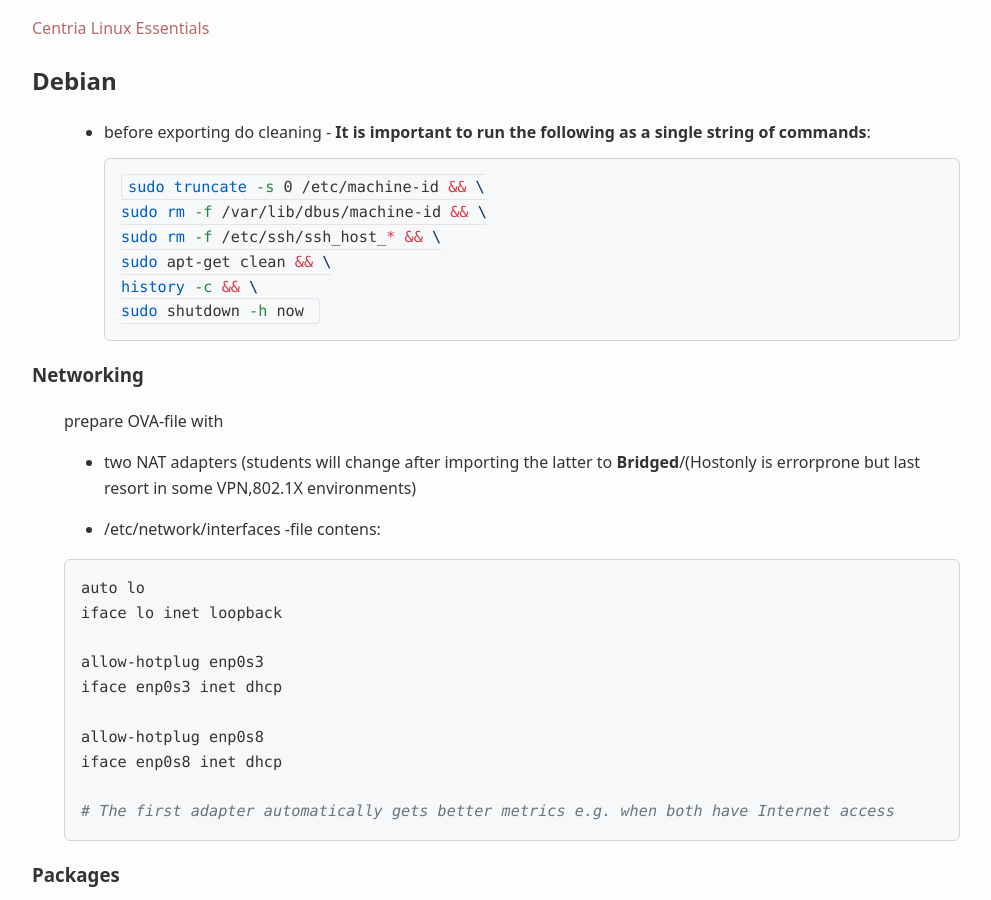
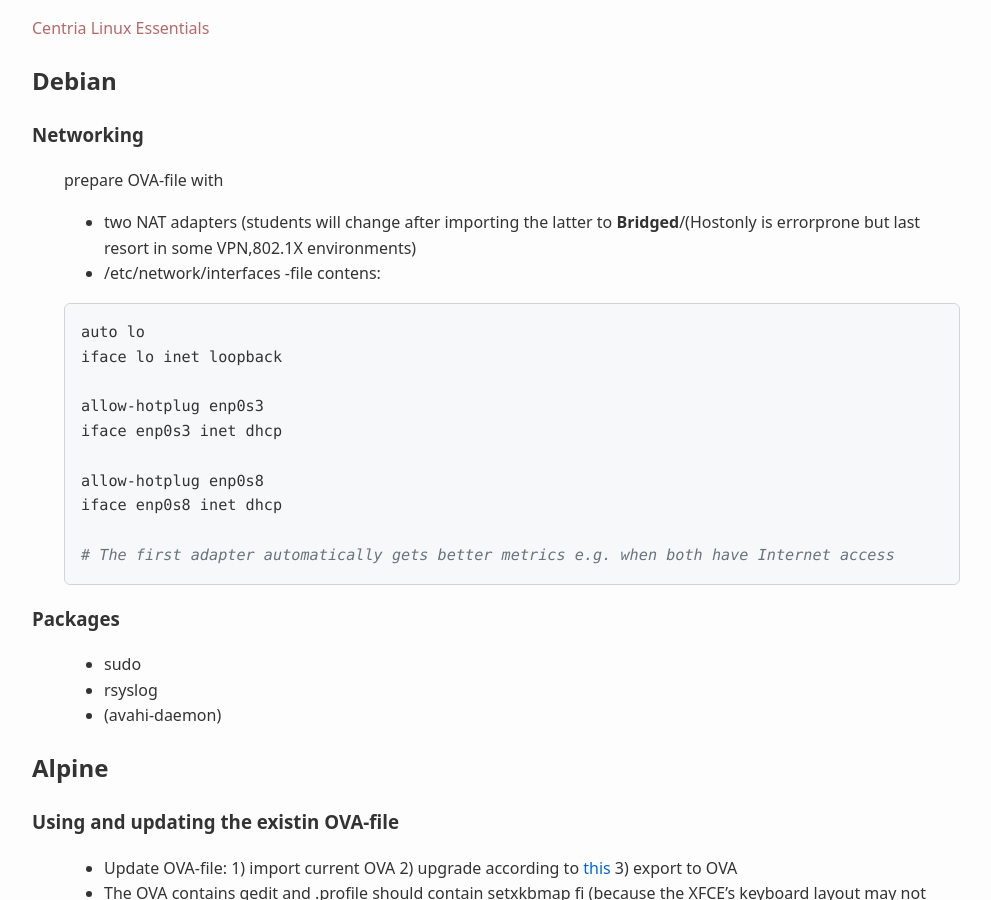
Before and after one commit to averkoc/lxprivate, a Jekyll site: the page built from docs/virtualmachines.md, in a window 1280 px wide and 900 px high. Shown: the whole window, without its empty margins (128-1119 px from the left). Built offline with Jekyll 4.4.1, drawn with Linux system fonts in a browser that asks for light colours.

Commit message:
Sync docs

`````diff
--- a/docs/virtualmachines.md
+++ b/docs/virtualmachines.md
@@ -5,20 +5,9 @@ title: ""
 
 ## Debian
 
-* before exporting do cleaning - **It is important to run the following as a single string of commands**:
-```bash
-sudo truncate -s 0 /etc/machine-id && \
-sudo rm -f /var/lib/dbus/machine-id && \
-sudo rm -f /etc/ssh/ssh_host_* && \
-sudo apt-get clean && \
-history -c && \
-sudo shutdown -h now
-````
-
 ### Networking
 prepare OVA-file with
 * two NAT adapters (students will change after importing the latter to **Bridged**/(Hostonly is errorprone but last resort in some VPN,802.1X environments)
-
 * /etc/network/interfaces -file contens:
 
 ```bash
`````
